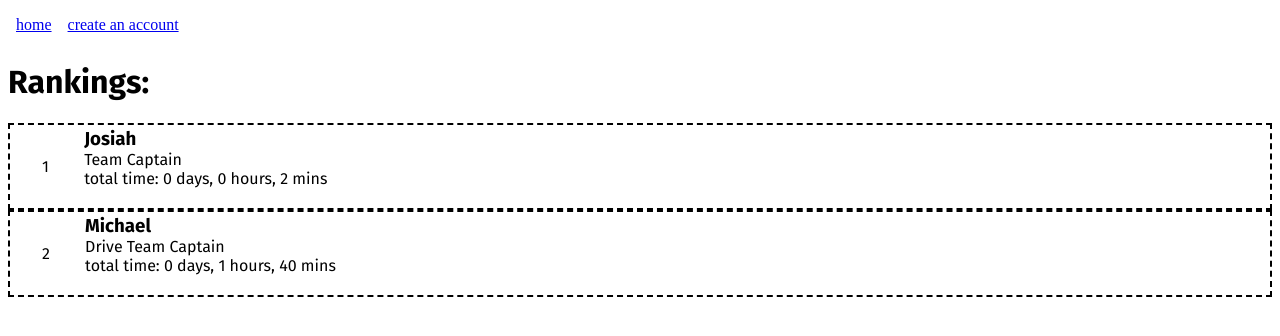
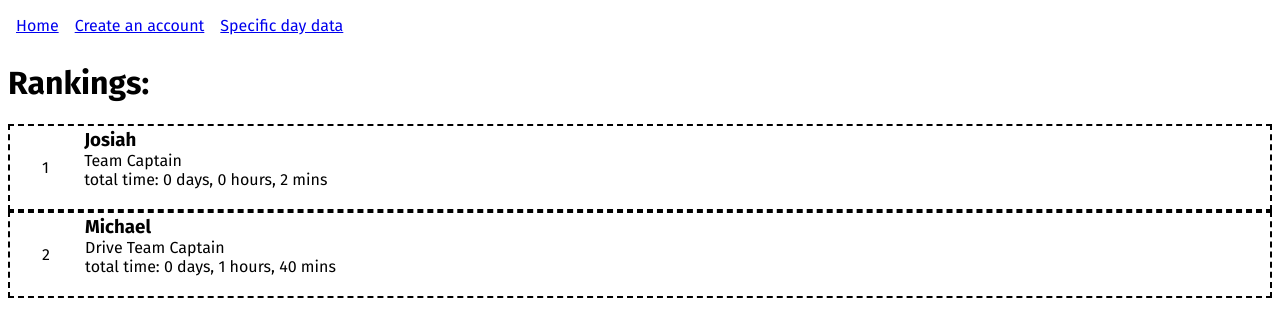
Before and after one commit to lobobellos/time-tracker, a Vue app: page / in a window 1280 px wide. Shown: the top 336 px of the page. Built offline with nearby package versions, Linux system fonts and the light colour scheme.

Commit message:
add lookbyDay page

```diff
--- a/src/components/Top.vue
+++ b/src/components/Top.vue
@@ -1,10 +1,13 @@
 <template>
   <div class="container">
     <div class="item">
-      <router-link to="/">home</router-link>
+      <router-link to="/">Home</router-link>
     </div>
     <div class="item">
-      <router-link to="/createAcct">create an account</router-link>
+      <router-link to="/createAcct">Create an account</router-link>
+    </div>
+    <div class="item">
+      <router-link to="/lookByDay">Specific day data</router-link>
     </div>
   </div>
 </template>
@@ -24,10 +27,6 @@ export default {
 
 <style scoped>
 
-router-link{
-  font-family: 'Fira Sans', sans-serif;
-}
-
 .container{
   display:flex;
   flex-direction: row;
@@ -35,5 +34,6 @@ router-link{
 
 .item{
   margin: 0.5rem;
+  font-family: 'Fira Sans', sans-serif;
 }
 </style>
--- a/src/main.ts
+++ b/src/main.ts
@@ -6,10 +6,12 @@ import App from './App.vue'
 
 import CreateAcct from './pages/CreateAcct.vue'
 import Home from './pages/Home.vue'
+import LookByDay from './pages/LookByDay.vue'
 
 const routes = [
  {path:'/', component: Home},
- {path:'/createAcct', component: CreateAcct}
+ {path:'/createAcct', component: CreateAcct},
+ {path:'/lookByDay', component: LookByDay},
 ]
 
 const router = createRouter({
```
